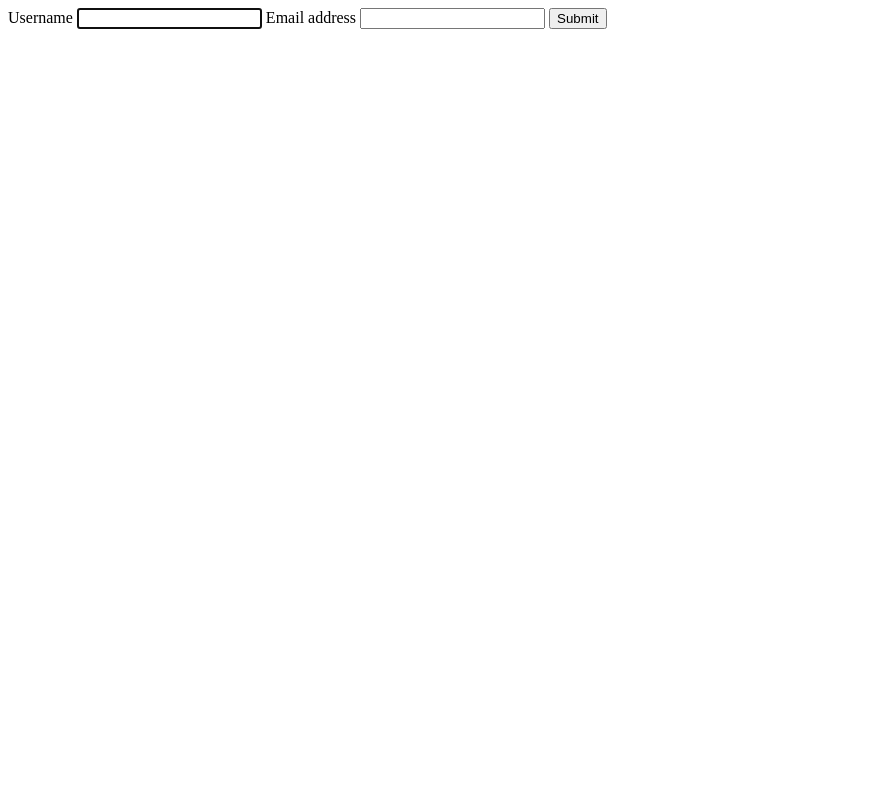
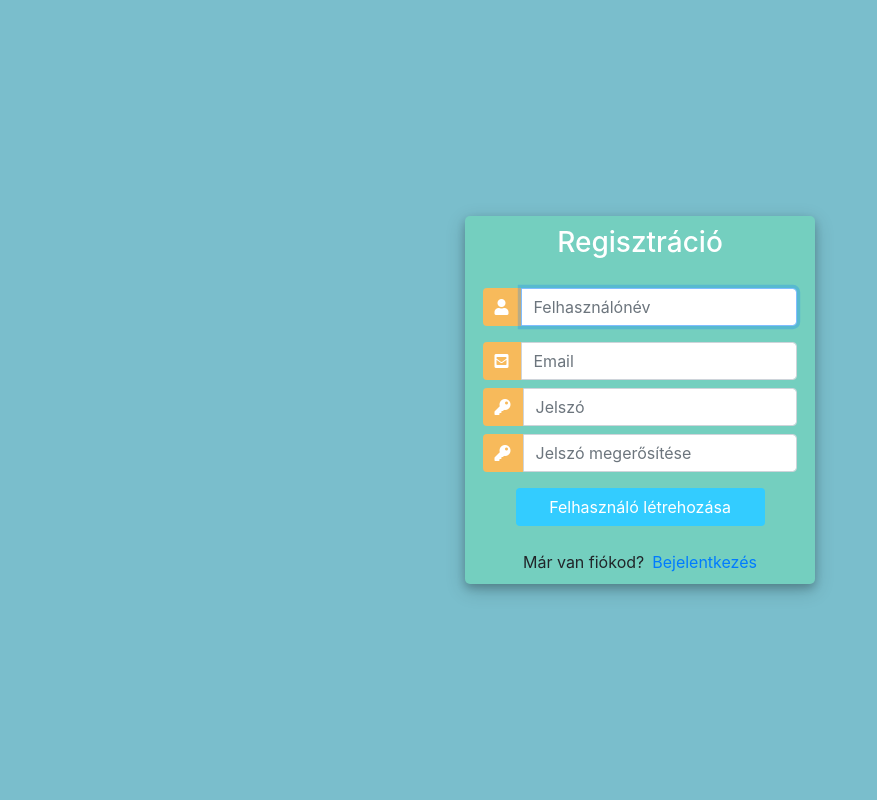
Before and after one commit to prokajkristof/Husi, a Django app: page /register/ in a window 1280 px wide. Shown: the whole page, without its empty margins (0-877 px from the left). Run offline with Django 4.2, Linux system fonts and the light colour scheme; some libraries are stand-ins or nearby versions.

Commit message:
Customizing Register.html

```diff
--- a/templates/accounts/register.html
+++ b/templates/accounts/register.html
@@ -1,22 +1,136 @@
 <!DOCTYPE html>
-<html lang="en">
+<html>
+
 <head>
-    <meta charset="UTF-8">
-    <title>Title</title>
+	<title>Login</title>
+	<link rel="stylesheet" href="https://stackpath.bootstrapcdn.com/bootstrap/4.1.3/css/bootstrap.min.css" integrity="sha384-MCw98/SFnGE8fJT3GXwEOngsV7Zt27NXFoaoApmYm81iuXoPkFOJwJ8ERdknLPMO" crossorigin="anonymous">
+	<script src="https://ajax.googleapis.com/ajax/libs/jquery/3.3.1/jquery.min.js"></script>
+	<link rel="stylesheet" href="https://use.fontawesome.com/releases/v5.6.1/css/all.css" integrity="sha384-gfdkjb5BdAXd+lj+gudLWI+BXq4IuLW5IT+brZEZsLFm++aCMlF1V92rMkPaX4PP" crossorigin="anonymous">
+
+	<style>
+		body,
+		html {
+			margin: 0;
+			padding: 0;
+			height: 100%;
+			background: #7abecc !important;
+		}
+		.user_card {
+			width: 350px;
+			margin-top: auto;
+			margin-bottom: auto;
+			background: #74cfbf;
+			position: relative;
+			display: flex;
+			justify-content: center;
+			flex-direction: column;
+			padding: 10px;
+			box-shadow: 0 4px 8px 0 rgba(0, 0, 0, 0.2), 0 6px 20px 0 rgba(0, 0, 0, 0.19);
+			-webkit-box-shadow: 0 4px 8px 0 rgba(0, 0, 0, 0.2), 0 6px 20px 0 rgba(0, 0, 0, 0.19);
+			-moz-box-shadow: 0 4px 8px 0 rgba(0, 0, 0, 0.2), 0 6px 20px 0 rgba(0, 0, 0, 0.19);
+			border-radius: 5px;
+
+		}
+
+		.form_container {
+			margin-top: 20px;
+		}
+
+		#form-title{
+			color: #fff;
+		}
+		.login_btn {
+			width: 100%;
+			background: #33ccff !important;
+			color: white !important;
+		}
+		.login_btn:focus {
+			box-shadow: none !important;
+			outline: 0px !important;
+		}
+		.login_container {
+			padding: 0 2rem;
+		}
+		.input-group-text {
+			background: #f7ba5b !important;
+			color: white !important;
+			border: 0 !important;
+			border-radius: 0.25rem 0 0 0.25rem !important;
+		}
+		.input_user,
+		.input_pass:focus {
+			box-shadow: none !important;
+			outline: 0px !important;
+		}
+
+	</style>
+
 </head>
 <body>
-<form method="POST" action="">
-    {% csrf_token %}
-    {{form.username.label}}
-    {{form.username}}
+	<div class="container h-100">
+		<div class="d-flex justify-content-center h-100">
+			<div class="user_card">
+				<div class="d-flex justify-content-center">
+					<h3 id="form-title">Regisztráció</h3>
+				</div>
+				<div class="d-flex justify-content-center form_container">
 
-    {{form.email.label}}
-    {{form.email}}
+					<form method="POST" action="">
+                        {% csrf_token %}
+						<div class="input-group mb-3">
+							<div class="input-group-append">
+								<span class="input-group-text"><i class="fas fa-user"></i></span>
+							</div>
+							{{form.username}}
+						</div>
+						<div class="input-group mb-2">
+							<div class="input-group-append">
+								<span class="input-group-text"><i class="fas fa-envelope-square"></i></span>
+							</div>
+							{{form.email}}
+						</div>
+						<div class="input-group mb-2">
+							<div class="input-group-append">
+								<span class="input-group-text"><i class="fas fa-key"></i></span>
+							</div>
+							{{form.password1}}
+						</div>
+						<div class="input-group mb-2">
+							<div class="input-group-append">
+								<span class="input-group-text"><i class="fas fa-key"></i></span>
+							</div>
+							{{form.password2}}
+						</div>
 
-    {{form.password.label}}
-    {{form.password}}
+				   		<div class="d-flex justify-content-center mt-3 login_container">
+				 			<input class="btn login_btn" type="submit" value="Felhasználó létrehozása">
+				   		</div>
+					</form>
+				</div>
 
-    <input type="submit" name="Create User">
-</form>
+				<div class="mt-4">
+					<div class="d-flex justify-content-center links">
+						Már van fiókod? <a href="{% url 'login' %}" class="ml-2">Bejelentkezés</a>
+					</div>
+				</div>
+			</div>
+		</div>
+	</div>
+	<script>
+						/* Javascriptben adom meg a placeholdereket
+		//Mivel a CSRF Token inputnak számít ezért 1-nél kezdjük a sorszámozást
+		 */
+
+		var form_fields = document.getElementsByTagName('input')
+		form_fields[1].placeholder='Felhasználónév';
+		form_fields[2].placeholder='Email';
+		form_fields[3].placeholder='Jelszó';
+		form_fields[4].placeholder='Jelszó megerősítése';
+
+
+		for (var field in form_fields){
+			form_fields[field].className += ' form-control'
+		}
+	</script>
 </body>
 </html>
```
